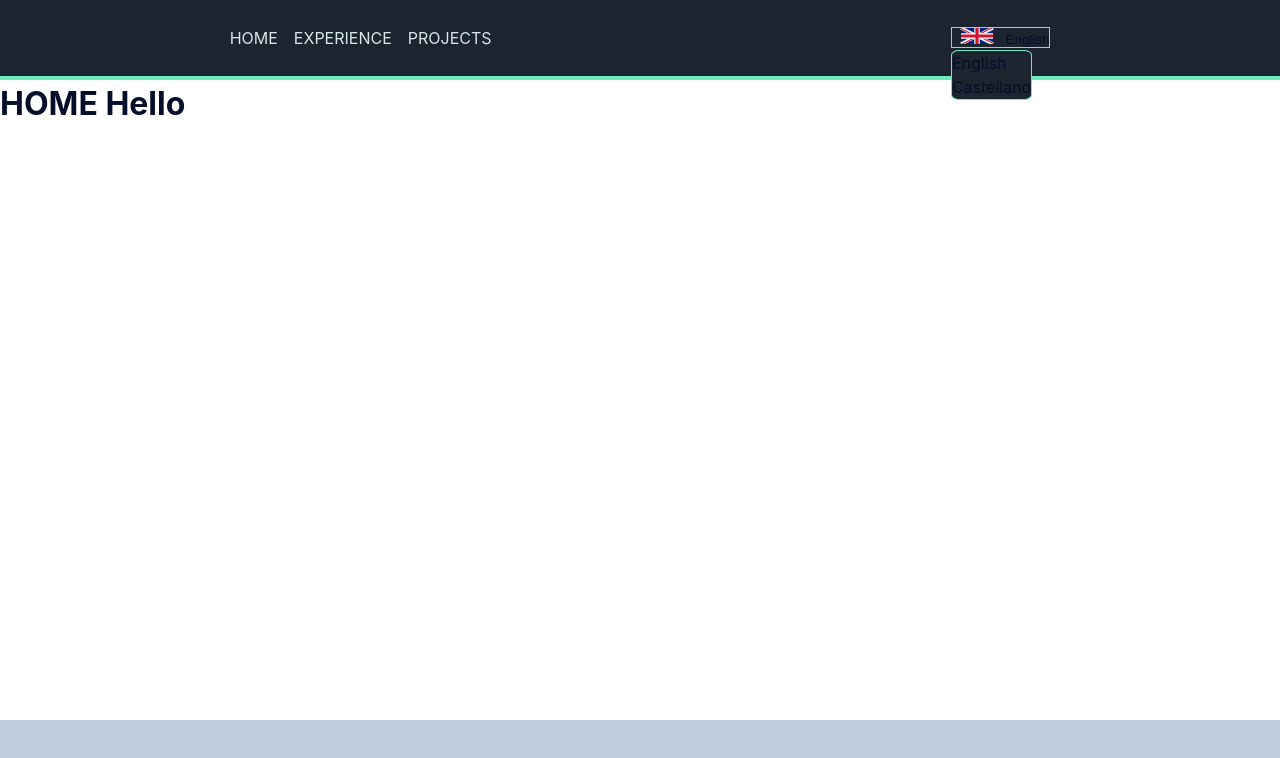
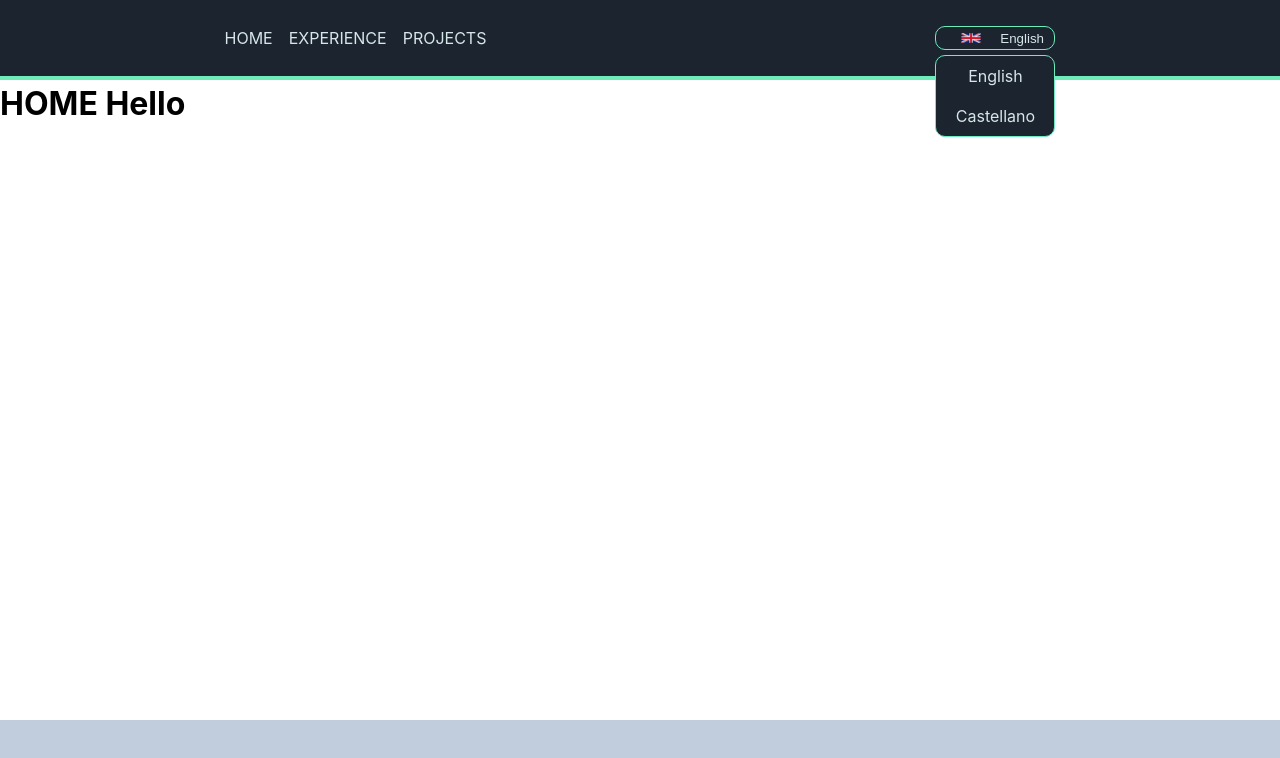
Before and after one commit to JoanCaba/RTC-Vite-Project3, a website built with Vite: page index.html in a window 1280 px wide. Both pictures are taken after a click on the button "English". Built offline with nearby package versions, Linux system fonts and the light colour scheme.

Commit message:
Header finish

```diff
--- a/components/Header/Header.css
+++ b/components/Header/Header.css
@@ -1,7 +1,6 @@
 header {
   height: 10vh;
   background-color: var(--background-color);
-  color: var(--text-color);
   display: flex;
   justify-content: space-around;
   align-items: center;
--- a/components/LanguageButton/LanguageButton.css
+++ b/components/LanguageButton/LanguageButton.css
@@ -1,11 +1,24 @@
-.flag-image {
-  height: 16px;
-  /*object-fit: contain;*/
-  min-width: 50px;
-  background-color: var(--background-color);
-}
 .language-button {
   color: var(--text-color);
   background-color: var(--background-color);
   border: 1px solid var(--mid-color);
+  display: flex;
+  width: 120px;
+  height: 24px;
+  align-items: center;
+  padding: 2px 5px;
+  justify-content: space-evenly;
+  border-radius: 10px;
+  overflow: hidden;
 }
+
+.flag-image {
+  height: 20px;
+  object-fit: contain;
+  width: 48px;
+  background-color: var(--background-color);
+}
+
+.language-button > span {
+  color: var(--text-color);
+}
--- a/components/LanguageButton/LanguageButton.js
+++ b/components/LanguageButton/LanguageButton.js
@@ -20,7 +20,7 @@ const buttonClick = () => {
 
 const buttonTemplate = (lang) => {
   return `
-  <img class='flag-image' src="${LOCALES[lang].image}" alt="Bandera de España" />
+  <img class='flag-image' src="${LOCALES[lang].image}" alt="${LOCALES[lang].alt}" />
   <span class="">${LOCALES[lang].name}<span/>
   `;
 };
--- a/components/LanguageOptions/LanguageOptions.css
+++ b/components/LanguageOptions/LanguageOptions.css
@@ -2,22 +2,35 @@
   display: none;
 }
 .lang-display {
-  display: block;
+  display: flex;
 }
 
 .lang-selector ul {
-  position: fixed;
+  position: absolute;
+  width: 120px;
+  margin-top: 5px;
+  flex-direction: column;
+  align-items: center;
+  justify-content: center;
   background-color: var(--background-color);
   border: 1px solid var(--mid-color);
-  border-radius: 10%;
+  border-radius: 10px;
+  overflow: hidden;
 }
-
-.lang-selector ul li:hover {
-  background-color: var(--mid-color);
-  color: var(--background-color);
+.lang-selector ul li {
+  width: 100%;
+  height: 100%;
 }
 .language-link {
   display: inline-block;
   width: 100%;
   height: 100%;
+  padding: 0.5rem;
+  color: var(--text-color);
+  text-align: center;
 }
+
+.language-link:hover {
+  background-color: var(--mid-color);
+  color: var(--background-color);
+}
--- a/components/NavLinks/NavLinks.css
+++ b/components/NavLinks/NavLinks.css
@@ -4,7 +4,24 @@
   justify-content: center;
   gap: 1rem;
 }
-#nav-links > ul > li > a {
+.main-link {
   color: var(--text-color);
   text-transform: uppercase;
+  position: relative;
 }
+
+.main-link:after {
+  bottom: -2px;
+  content: '';
+  height: 1px;
+  left: 50%;
+  position: absolute;
+  background: var(--text-color);
+  transition: width 0.3s ease 0s, left 0.3s ease 0s;
+  width: 0;
+}
+
+.main-link:hover:after {
+  width: 100%;
+  left: 0;
+}
--- a/data/i18n.js
+++ b/data/i18n.js
@@ -1,11 +1,13 @@
 export const LOCALES = {
   en: {
     name: 'English',
-    image: '../public/United-Kingdom-Flag.svg'
+    image: '../public/United-Kingdom-Flag.48.png',
+    alt: 'United Kingdom flag'
   },
   es: {
     name: 'Castellano',
-    image: '../public/Spain-Flag.svg'
+    image: '../public/Spain-Flag.48.png',
+    alt: 'Bandera de España'
   }
 };
 
--- a/style.css
+++ b/style.css
@@ -14,7 +14,6 @@
   margin: 0;
   padding: 0;
   box-sizing: border-box;
-  color: var(--primary-color);
 }
 ul {
   list-style: none;
```
Also changed, not shown: public/Spain-Flag.48.png (added), public/United-Kingdom-Flag.48.png (added).
